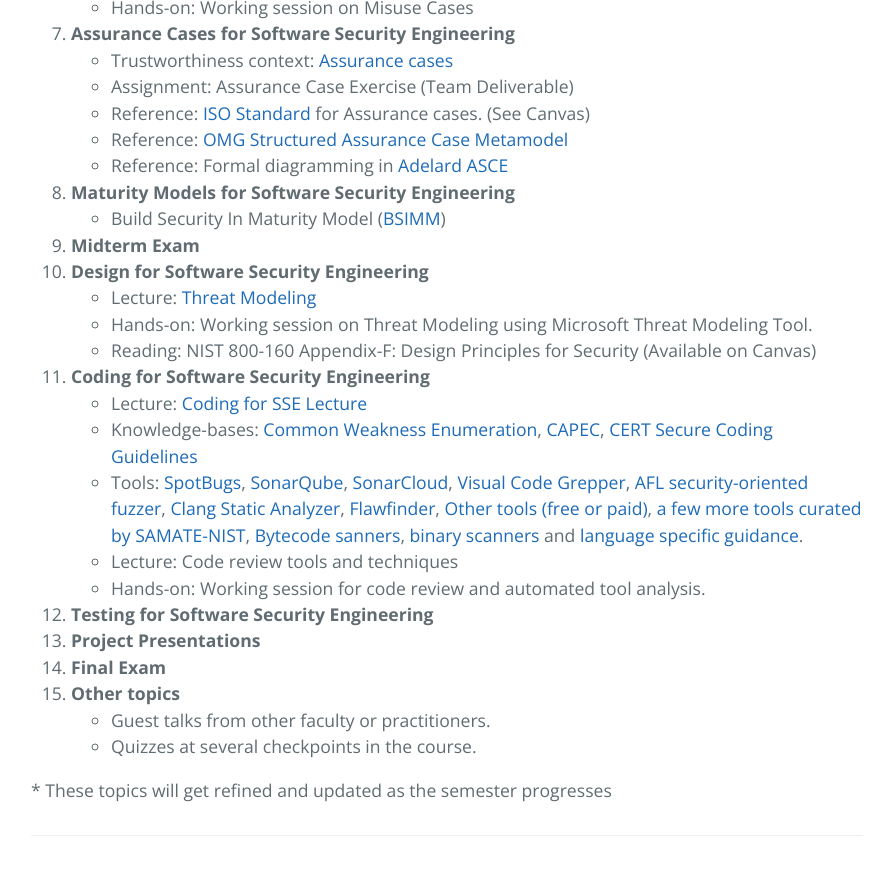
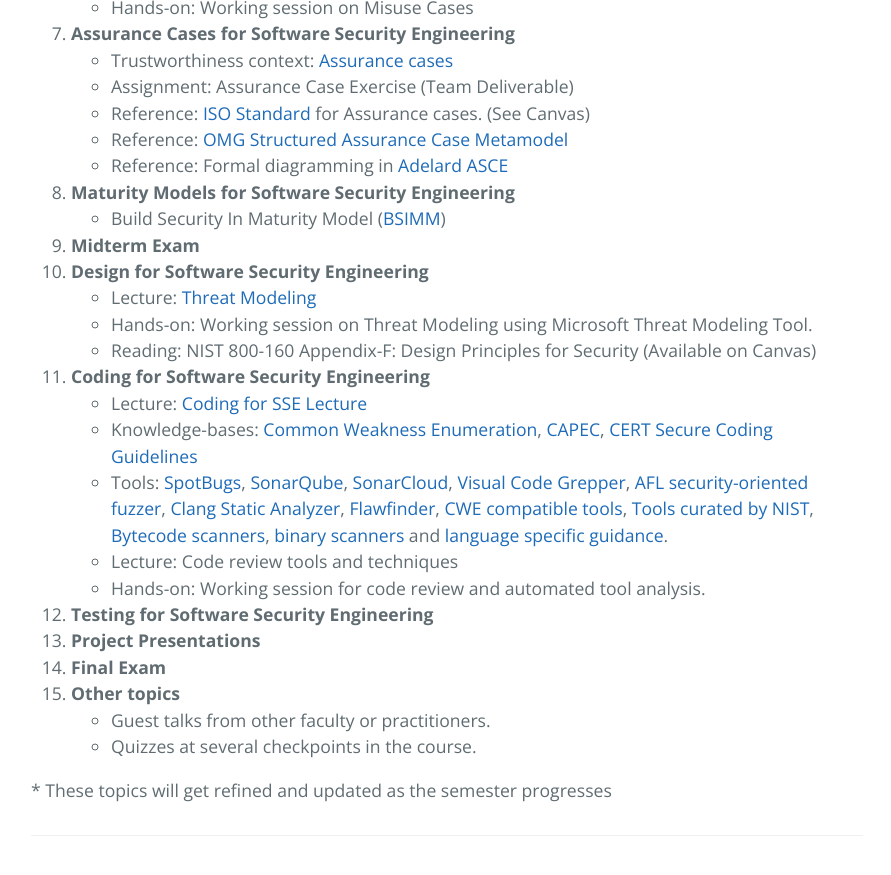
Before and after one commit to robinagandhi/swa, a Jekyll site: the page built from index.md, in a window 1280 px wide and 900 px high, scrolled down 1010 px. Shown: the top 875 px of the window, without its empty margins (193-1084 px from the left). Built offline with Jekyll 4.4.1, drawn with Linux system fonts in a browser that asks for light colours.

Commit message:
Update index.md

```diff
--- a/index.md
+++ b/index.md
@@ -43,7 +43,7 @@ Content will be linked as we progress through the semester. This allows to me to
 1. **Coding for Software Security Engineering**
   * Lecture: [Coding for SSE Lecture](https://robinagandhi.github.io/swa/slides/lecture-5/code-for-software-se.html)
   * Knowledge-bases: [Common Weakness Enumeration](http://cwe.mitre.org/), [CAPEC](https://capec.mitre.org/), [CERT Secure Coding Guidelines](https://www.securecoding.cert.org/confluence/display/seccode/SEI+CERT+Coding+Standards)
-  * Tools: [SpotBugs](https://spotbugs.github.io), [SonarQube](https://www.sonarqube.org), [SonarCloud](https://sonarcloud.io/), [Visual Code Grepper](https://github.com/nccgroup/VCG), [AFL security-oriented fuzzer](http://lcamtuf.coredump.cx/afl/), [Clang Static Analyzer](https://clang-analyzer.llvm.org), [Flawfinder](https://dwheeler.com/flawfinder/), [Other tools (free or paid)](https://cwe.mitre.org/compatible/category.html), [a few more tools curated by SAMATE-NIST](https://samate.nist.gov/index.php/Source_Code_Security_Analyzers.html), [Bytecode sanners](https://samate.nist.gov/index.php/Byte_Code_Scanners.html), [binary scanners](https://samate.nist.gov/index.php/Binary_Code_Scanners.html) and [language specific guidance](https://dwheeler.com/secure-programs/Secure-Programs-HOWTO/language-specific.html).
+  * Tools: [SpotBugs](https://spotbugs.github.io), [SonarQube](https://www.sonarqube.org), [SonarCloud](https://sonarcloud.io/), [Visual Code Grepper](https://github.com/nccgroup/VCG), [AFL security-oriented fuzzer](http://lcamtuf.coredump.cx/afl/), [Clang Static Analyzer](https://clang-analyzer.llvm.org), [Flawfinder](https://dwheeler.com/flawfinder/), [CWE compatible tools](https://cwe.mitre.org/compatible/category.html), [Tools curated by NIST](https://samate.nist.gov/index.php/Source_Code_Security_Analyzers.html), [Bytecode scanners](https://samate.nist.gov/index.php/Byte_Code_Scanners.html), [binary scanners](https://samate.nist.gov/index.php/Binary_Code_Scanners.html) and [language specific guidance](https://dwheeler.com/secure-programs/Secure-Programs-HOWTO/language-specific.html).
   * Lecture: Code review tools and techniques
   * Hands-on: Working session for code review and automated tool analysis.
 1. **Testing for Software Security Engineering**
```
